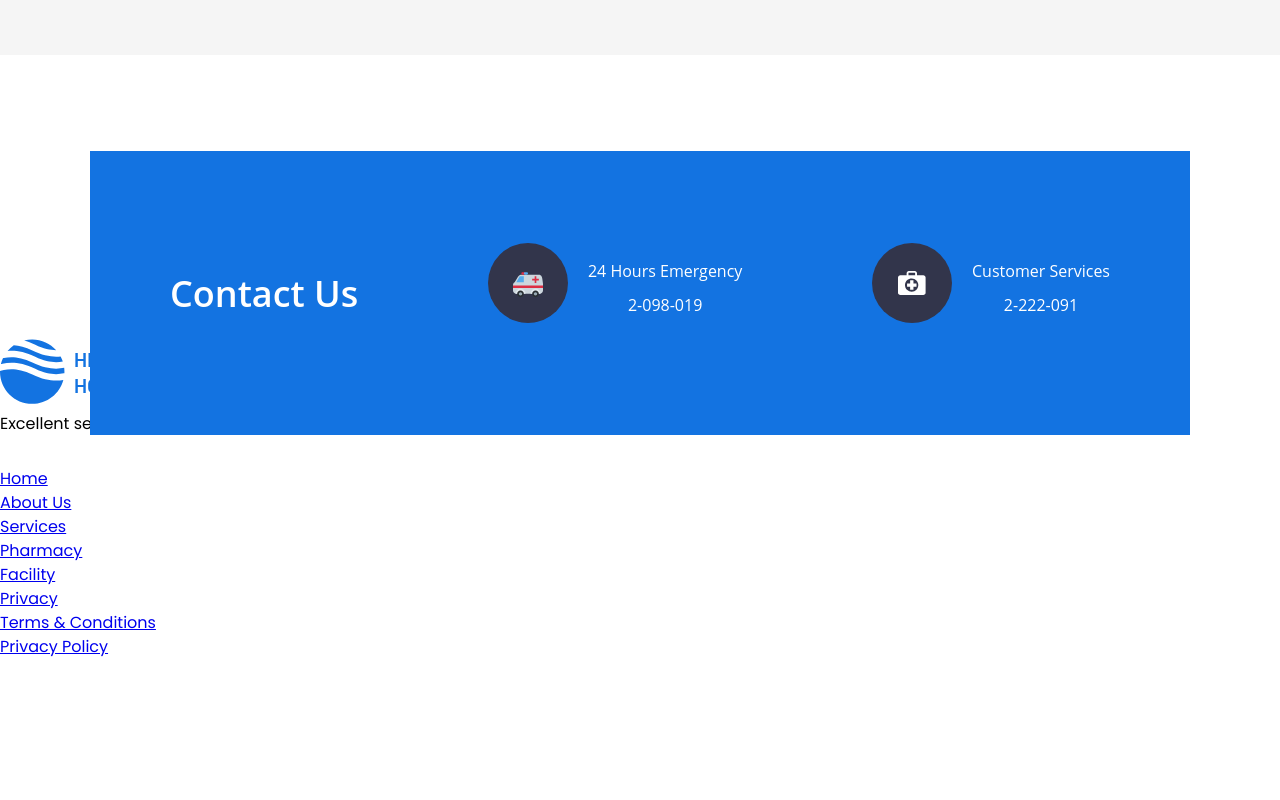
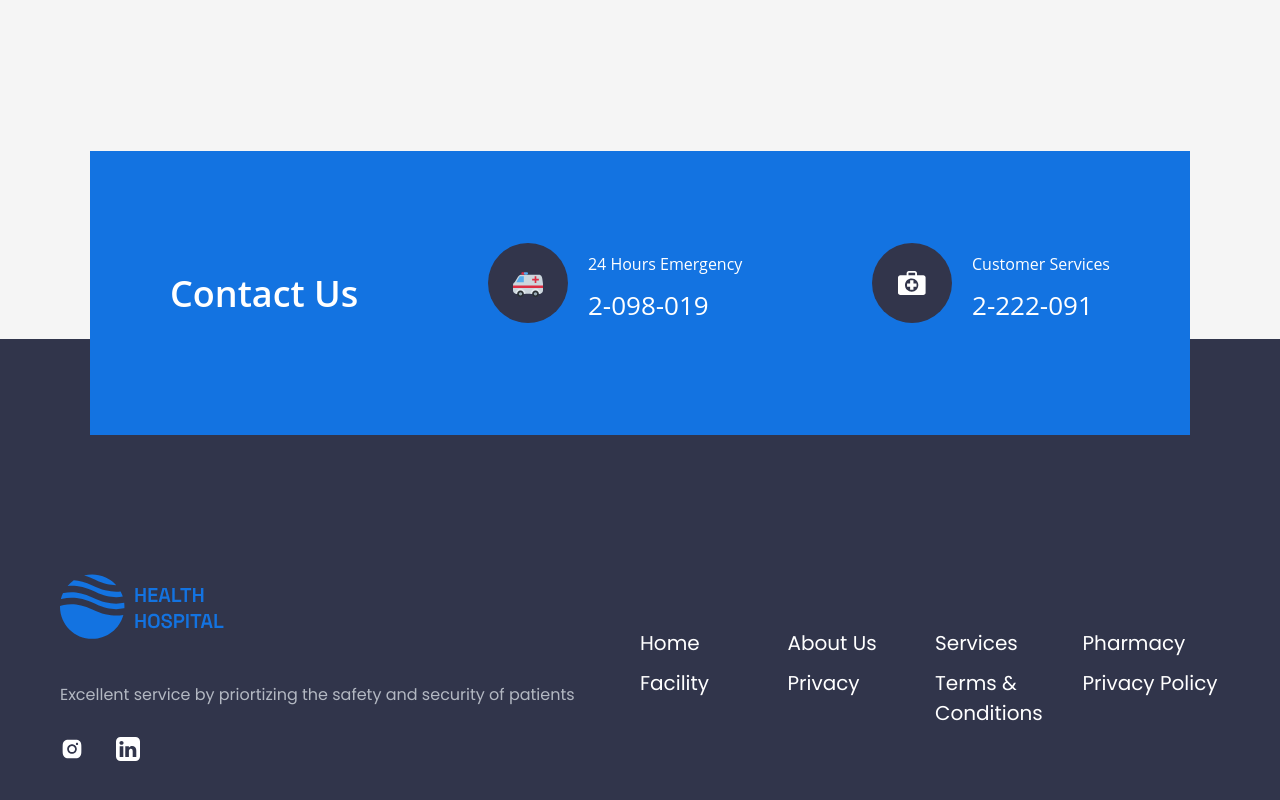
Before and after one commit to Heph-zibah/WTB-landing-page, a plain HTML site: page index.html in a window 1280 px wide. Shown: the part 3489-4289 px from the top of the page. Before the commit the page ends 4148 px from the top, so only its background shows below. Drawn offline with Linux system fonts and the light colour scheme.

Commit message:
add styles to footer.css

```diff
--- a/css/base/reset.css
+++ b/css/base/reset.css
@@ -9,4 +9,5 @@ body {
     flex-direction: column;
     font-family: 'Poppins', sans-serif;
     line-height: 1.5;
+    background-color: #f5f5f5
 }
--- a/css/layout/footer.css
+++ b/css/layout/footer.css
@@ -0,0 +1,85 @@
+footer {
+    background: var(--bg-secondary);
+    padding: 30px 20px 30px 20px;
+    display: grid;
+    grid-template-columns: repeat(1, 1fr);
+    align-items: center;
+    justify-content: center;
+    text-align: center;
+}
+
+.footer-left-section {
+    margin-bottom: 20px;
+}
+
+.footer-left-section p {
+    color: var(--text-secondary);
+    margin-top: 36px;
+    margin-bottom: 30px;
+}
+
+.footer-image {
+    display: flex;
+    align-items: center;
+    justify-content: center;
+}
+
+.footer-image img:first-child {
+    margin-right: 32px;
+}
+
+footer nav ul {
+    display: grid;
+    grid-template-columns: repeat(1, 1fr);
+    gap: 10px;
+}
+
+footer nav ul li {
+    list-style-type: none;
+}
+
+footer nav ul li a {
+    text-decoration: none;
+    color: #fff;
+    font-size: 20px;
+}
+
+@media (min-width:768px) {
+    footer {
+        padding: 50px 30px 50px 30px;
+    }
+    footer nav ul {
+        grid-template-columns: repeat(2, 1fr);
+    }
+}
+
+@media (min-width:1025px) {
+    footer {
+        padding: 215px 40px 140px 40px;
+        grid-template-columns: repeat(2, 1fr);
+        text-align: start;
+    }
+    footer nav ul {
+        grid-template-columns: repeat(3, 1fr);
+    }
+    .footer-image {
+        display: flex;
+        align-items: start;
+        justify-content: start;
+    }
+}
+
+@media (min-width:1201px) {
+    footer {
+        padding: 235px 60px 160px 60px;
+    }
+    footer nav ul {
+        grid-template-columns: repeat(4, 1fr);
+    }
+}
+
+@media (min-width:1440px) {
+    footer {
+        padding: 255px 100px 180px 100px;
+    }
+}
--- a/css/layout/header.css
+++ b/css/layout/header.css
@@ -89,6 +89,13 @@ header button {
     color: #fff;
 }
 
+@media (min-width:480px) {
+    .modals li {
+        text-align: center;
+        justify-content: center;
+    }
+}
+
 @media (min-width:768px) {
     header {
         padding: 30px;
--- a/css/page/contact.css
+++ b/css/page/contact.css
@@ -74,6 +74,12 @@
     .contact-body img {
         margin-right: 20px;
     }
+    .contact-info p {
+        text-align: start;
+    }
+    .contact-info p:last-child {
+        font-size: 26px;
+    }
 }
 
 @media (min-width:1200px) {
--- a/css/page/prodive.css
+++ b/css/page/prodive.css
@@ -1,5 +1,4 @@
-.prodive-section,
-.fastest-section {
+.prodive-section {
     background: url("/img/bg-img.svg");
     background-repeat: no-repeat;
     background-position: top left;
--- a/css/page/speciality.css
+++ b/css/page/speciality.css
@@ -60,12 +60,6 @@
     margin-top: 19px;
 }
 
-@media (max-width:480px) {
-    .speciality-cards {
-        grid-template-columns: repeat(1, 1fr);
-    }
-}
-
 @media (min-width:768px) {
     .speciality-section {
         padding: 50px 30px 50px 30px;
```
